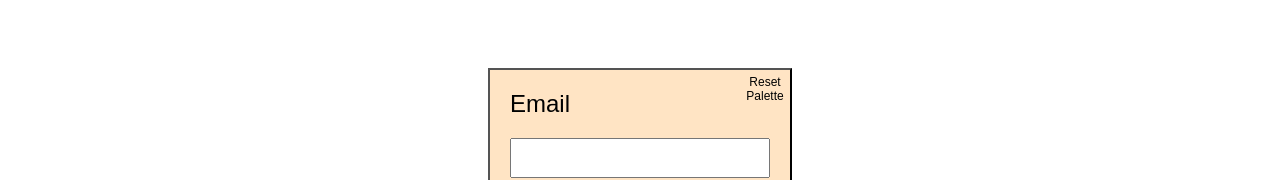
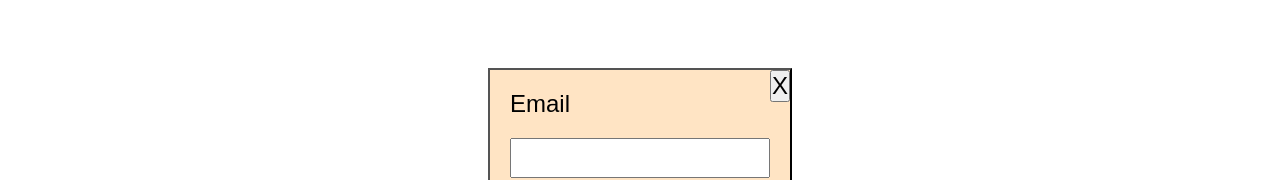
Before and after one commit to nicodann/sound-palette, a React (Vite) app: page / in a window 1280 px wide. Both pictures are taken after a click on the button "Login". Shown: the part 190-370 px from the top of the page. Built offline with nearby package versions, Linux system fonts and the light colour scheme.

Commit message:
Create reset button and close button as seperate components.

```diff
--- a/src/App.css
+++ b/src/App.css
@@ -56,11 +56,11 @@ header {
 #response {
   display: flex;
   flex-direction: column;
-  justify-content: center;
+  justify-content: space-between;
   align-items: center;
-  gap: 20px;
-  flex-wrap: wrap;
   /* width: 90vw; */
+  height: 100vh;
+  padding: 40px 0px;
 }
 
 #response > * {
@@ -85,24 +85,15 @@ header {
   margin-right: 0px;
 }
 
-button#reset,
-button#close {
-  background: none;
-  border: none;
-  padding: 0px;
-  margin: 0px;
-  font-size: 0.5em;
-  width: 50px;
-  padding: 5px 0px 0px 0px;
+button#save,
+button#login,
+button#register,
+button#reset {
+  padding: 0px 12px;
 }
 
 button#save,
-button#login,
-button#register {
-  padding: 0px 12px;
-}
-
-button#save {
+button#reset {
   background-color: bisque;
 }
 
@@ -235,7 +226,7 @@ button[type="submit"] {
     font-size: 30px;
   }
   #response {
-    gap: 50px;
+    /* gap: 50px; */
   }
   form {
     padding: 8px 20px;
@@ -252,6 +243,6 @@ button[type="submit"] {
     min-width: 600px;
   }
   #response {
-    gap: 100px;
+    /* gap: 50px; */
   }
 }
--- /dev/null
+++ b/src/components/CloseButton.tsx
@@ -0,0 +1,10 @@
+import { useAppContext } from "../context/useAppContext";
+
+export default function CloseButton() {
+  const { setUiState } = useAppContext();
+  return (
+    <button id="close" onClick={() => setUiState("empty")}>
+      X
+    </button>
+  );
+}
--- a/src/components/LoginForm.tsx
+++ b/src/components/LoginForm.tsx
@@ -1,7 +1,7 @@
 import { useState } from "react";
 import { useAppContext } from "../context/useAppContext";
-import ResetButton from "./ResetButton";
 import type { FormErrors, LoginValues } from "../types";
+import CloseButton from "./CloseButton";
 
 export default function LoginForm() {
   const { setLoggedInUser, setUiState } = useAppContext();
@@ -125,7 +125,7 @@ export default function LoginForm() {
         </p>
       </div>
       <button type="submit">Submit</button>
-      <ResetButton />
+      <CloseButton />
     </form>
   );
 }
--- a/src/components/LoginRegisterModal.tsx
+++ b/src/components/LoginRegisterModal.tsx
@@ -1,4 +1,4 @@
-import ResetButton from "./ResetButton";
+import CloseButton from "./CloseButton";
 import LoginButton from "./LoginButton";
 import RegisterButton from "./RegisterButton";
 
@@ -7,7 +7,7 @@ export default function LoginRegisterModal() {
     <div id="loginRegisterModal">
       <LoginButton />
       <RegisterButton />
-      <ResetButton />
+      <CloseButton />
     </div>
   );
 }
--- a/src/components/RegisterForm.tsx
+++ b/src/components/RegisterForm.tsx
@@ -2,7 +2,7 @@ import { useId, useState } from "react";
 import type { FormErrors, RegisterValues } from "../types";
 
 import { useAppContext } from "../context/useAppContext";
-import ResetButton from "./ResetButton";
+import CloseButton from "./CloseButton";
 
 export default function RegisterForm() {
   const { setLoggedInUser, setUiState } = useAppContext();
@@ -177,7 +177,7 @@ export default function RegisterForm() {
         </p>
       </div>
       <button type="submit">Submit</button>
-      <ResetButton />
+      <CloseButton />
     </form>
   );
 }
--- a/src/components/ResetButton.tsx
+++ b/src/components/ResetButton.tsx
@@ -1,10 +1,10 @@
 import { useAppContext } from "../context/useAppContext";
 
 export default function ResetButton() {
-  const { setUiState } = useAppContext();
+  const { setAiResponse } = useAppContext();
 
   return (
-    <button id="close" onClick={() => setUiState("empty")}>
+    <button id="reset" onClick={() => setAiResponse([])}>
       Reset Palette
     </button>
   );
```
